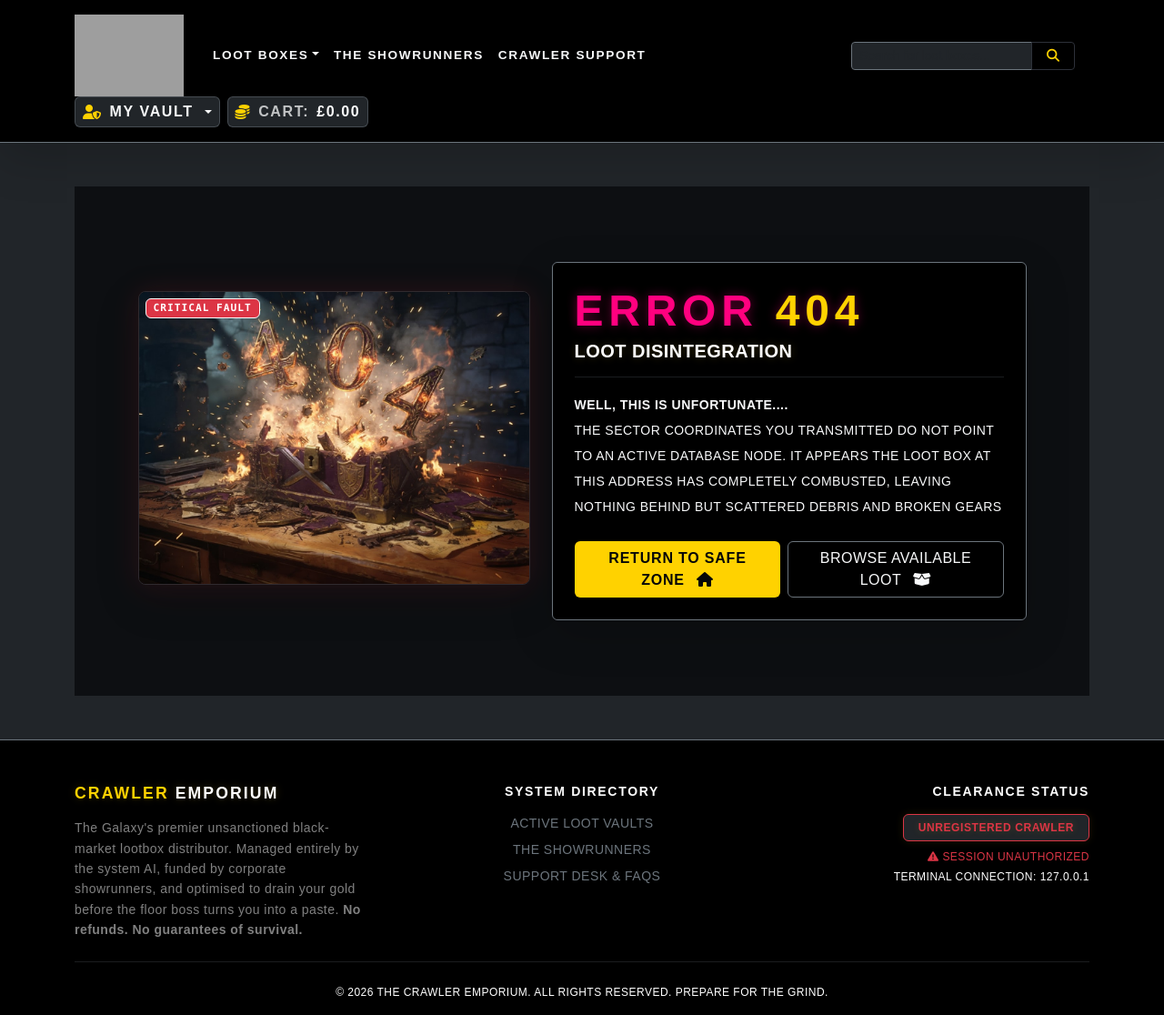
After one commit to MrsG33k/CI-MS4-CrawlerEmporium, a Django app: page /test404/ in a window 1280 px wide. The commit adds this page. Shown: the whole page at 91% size. Run offline with Django 5.2, Linux system fonts and the light colour scheme; some libraries are stand-ins or nearby versions; some web fonts are replaced; grey boxes are pictures that could not be loaded.

Commit message:
Add: Created 404.html and added temporary view in urls.py to view it.

```diff
--- a/crawleremporium/urls.py
+++ b/crawleremporium/urls.py
@@ -18,6 +18,7 @@ from django.contrib import admin
 from django.urls import path, include
 from django.conf import settings
 from django.conf.urls.static import static
+from django.views.generic import TemplateView
 
 urlpatterns = [
     path('admin/', admin.site.urls),
@@ -27,6 +28,8 @@ urlpatterns = [
     path('lootboxes/', include('lootboxes.urls')),
     path('backpack/', include('backpack.urls')),
     path('checkout/', include('checkout.urls')),
-    path('profile/', include('profiles.urls'))
+    path('profile/', include('profiles.urls')),
+    # Temporary testing path - delete or comment out before committing!
+    path('test404/', TemplateView.as_view(template_name='404.html')),
 
 ] + static(settings.MEDIA_URL, document_root=settings.MEDIA_ROOT)
--- /dev/null
+++ b/templates/404.html
@@ -0,0 +1,56 @@
+{% extends "base.html" %}
+{% load static %}
+
+{% block head_title %}System Error: 404{% endblock %}
+
+{% block breadcrumb_wrapper %}{% endblock %}
+
+{% block content %}
+<div class="container my-5 py-4 backpack-page-wrapper d-flex flex-column justify-content-center align-items-center" style="min-height: 70vh;">
+    <div class="row justify-content-center align-items-center w-100 g-4">
+
+        <div class="col-12 col-md-5 text-center">
+            <div class="position-relative d-inline-block">
+                <img src="{% static 'images/404.png' %}"
+                     alt="Exploded Loot Box Structural Failure"
+                     class="img-fluid rounded-3 border border-secondary border-opacity-25 shadow-lg"
+                     style="max-height: 350px; object-fit: cover; filter: drop-shadow(0 0 15px rgba(220, 53, 69, 0.15));">
+
+                <span class="badge bg-danger border border-light font-monospace position-absolute top-0 start-0 m-2 px-2 py-1 small" style="font-size: 0.7rem; letter-spacing: 1px;">
+                    CRITICAL FAULT
+                </span>
+            </div>
+        </div>
+
+        <div class="col-12 col-md-6">
+            <div class="bg-black border border-secondary rounded-2 p-4 font-sub shadow-lg text-center text-md-start">
+
+                <h1 class="logo-font text-pink text-uppercase tracking-wider mb-1 display-5 fw-bold">
+                    Error <span class="text-warning">404</span>
+                </h1>
+                <h3 class="logo-font text-white text-uppercase tracking-wide mb-3 fs-5">
+                    Loot Disintegration
+                </h3>
+
+                <div class="border-bottom border-secondary opacity-25 my-3"></div>
+
+                <p class="small text-light font-inter text-transform-none mb-4 lh-lg">
+                    <strong>Well, this is unfortunate....</strong>
+                    <br>The sector coordinates you transmitted do not point to an active database node. It appears the loot box at this address has completely combusted, leaving nothing behind but scattered debris and broken gears
+                </p>
+
+                <div class="d-flex flex-column flex-sm-row gap-2 mt-2">
+                    <a href="{% url 'home' %}" class="btn glow-btn px-4 py-2.5 text-uppercase tracking-wide font-sub flex-grow-1 text-center">
+                        Return to Safe Zone <i class="fas fa-home ms-2"></i>
+                    </a>
+                    <a href="{% url 'products' %}" class="btn btn-outline-secondary text-light text-light-hover px-4 py-2.5 text-uppercase tracking-wide font-sub flex-grow-1 text-center">
+                        Browse Available Loot <i class="fas fa-box-open ms-2"></i>
+                    </a>
+                </div>
+
+            </div>
+        </div>
+
+    </div>
+</div>
+{% endblock %}
--- a/templates/allauth/account/password_reset_from_key.html
+++ b/templates/allauth/account/password_reset_from_key.html
@@ -36,7 +36,7 @@
 
                         {% for field in form %}
                             <div class="text-center d-flex flex-column align-items-center">
-                                <label class="font-sub small text-muted tracking-wide mb-1 d-block text-uppercase">
+                                <label class="font-sub small text-pink tracking-wide mb-1 d-block text-uppercase">
                                     {{ field.label }}
                                 </label>
                                 <div class="w-100">
```
Also changed, not shown: static/images/404.png (added).
